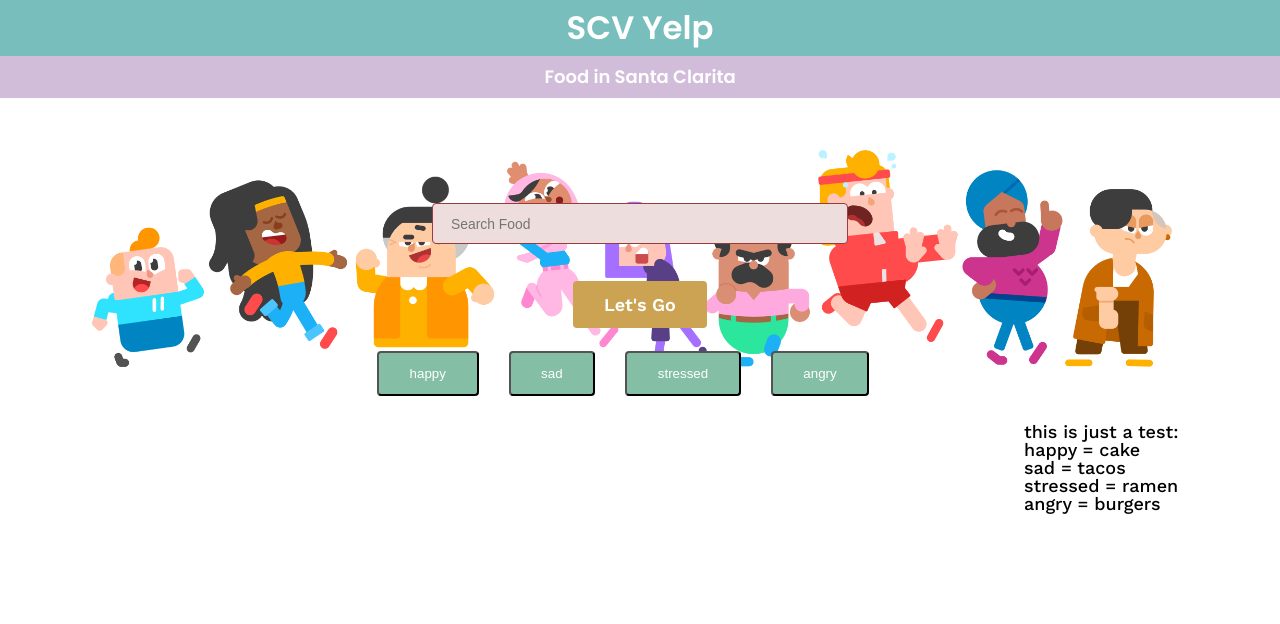
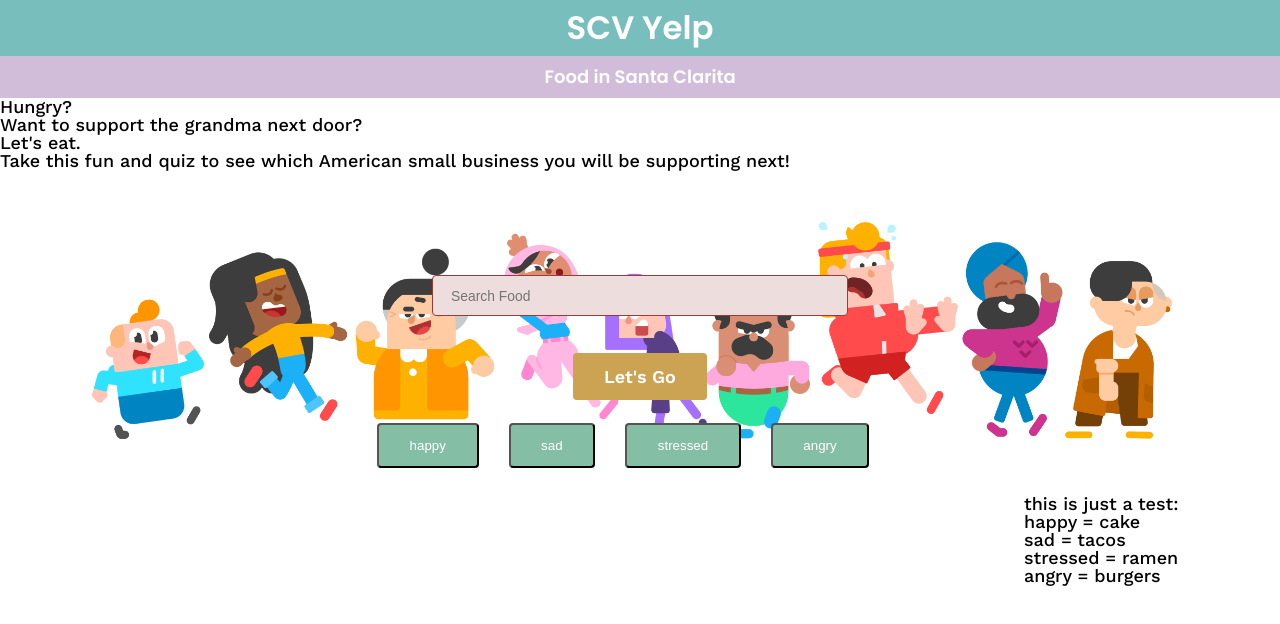
Before and after one commit to alyssacheng15/foodymoody, a React (Create React App) app: page / in a window 1280 px wide. Shown: the top 624 px of the page. Built offline with nearby package versions, Linux system fonts and the light colour scheme.

Commit message:
added in the introduction text

```diff
--- a/src/App.js
+++ b/src/App.js
@@ -26,6 +26,18 @@ class App extends Component {
       <div className="App">
         <h1>SCV Yelp</h1>
         <h2>Food in Santa Clarita</h2>
+
+        <div class="quizIntroduction">
+          <p>
+            Hungry?<br></br>
+            Want to support the grandma next door?<br></br>
+            Let's eat.
+          </p>
+
+          <p>
+            Take this fun and quiz to see which American small business you will be supporting next!
+          </p>
+        </div>
         <SearchBar searchYelp={this.searchYelp}/>
         <BusinessList businesses={this.state.businesses} />
       </div>
```
